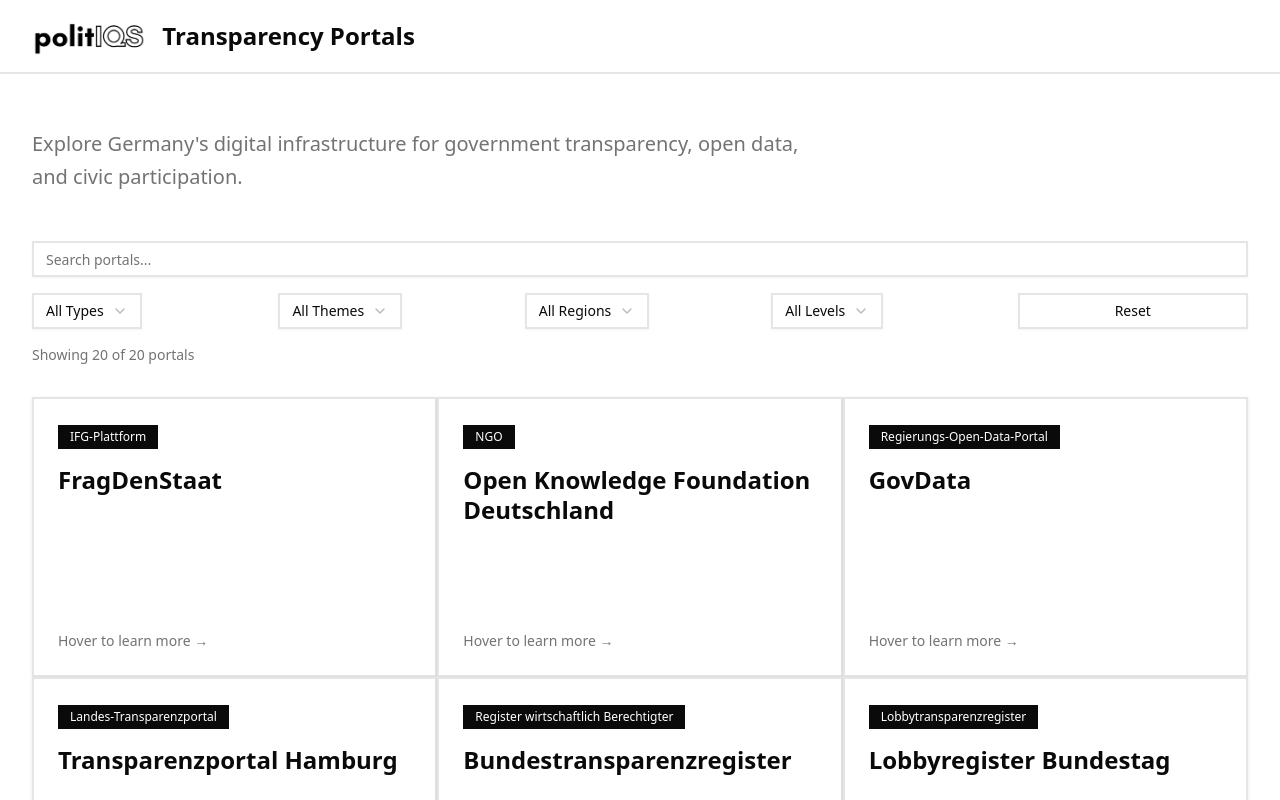
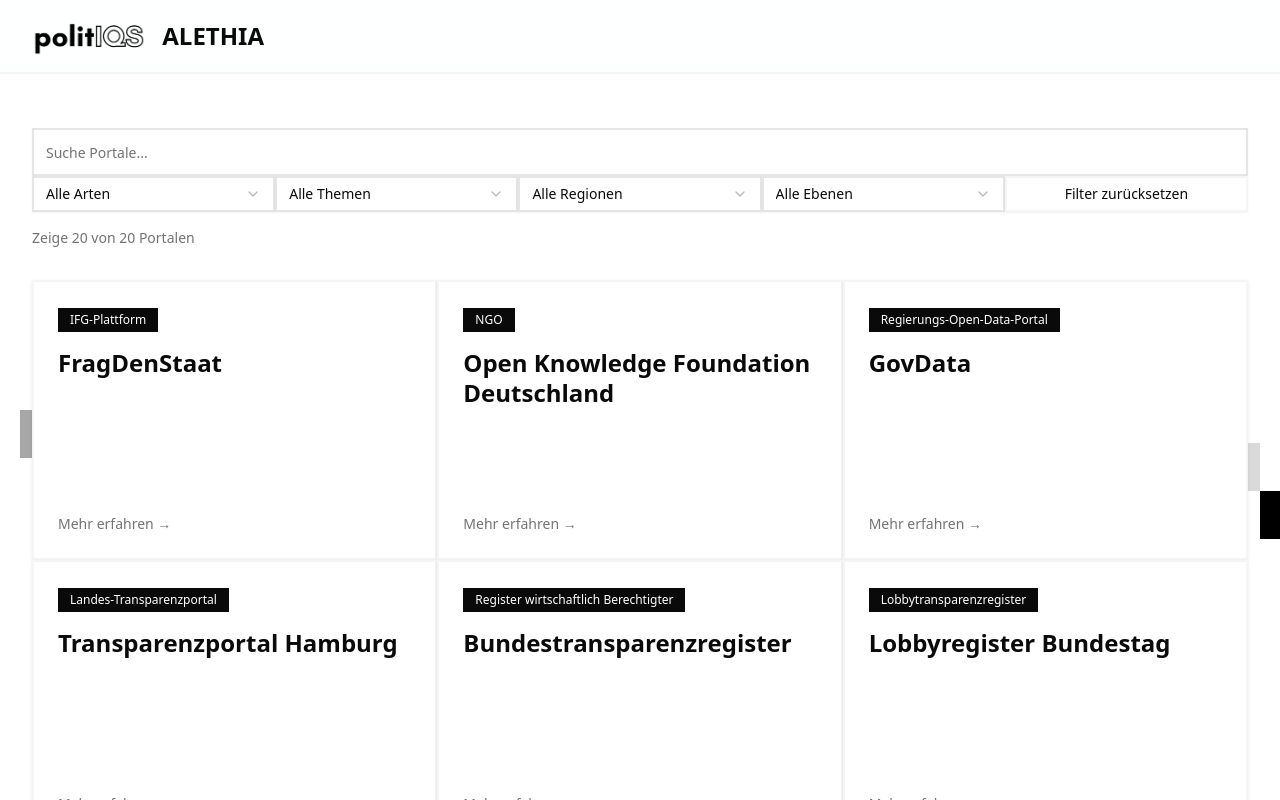
Before and after one commit to polit-iqs/platforms, a Next.js app: page / in a window 1280 px wide. Shown: the top 800 px of the page. Built offline with nearby package versions, Linux system fonts and the light colour scheme.

Commit message:
animation

```diff
--- /dev/null
+++ b/components/BorderAnimation.tsx
@@ -0,0 +1,143 @@
+"use client";
+
+import { useEffect, useState } from "react";
+
+interface Sq {
+  id: number;
+  x: number;
+  y: number;
+  size: number;
+  opacity: number;
+  phase: "in" | "hold" | "out";
+  timer: number;
+  side: "left" | "right";
+}
+
+export default function SideCornerSquares() {
+  const [squares, setSquares] = useState<Sq[]>([]);
+
+  const attachPositions = (sq: Sq) => {
+    const out: { x: number; y: number }[] = [];
+    const sizes = [24, 48];
+
+    for (const newS of sizes) {
+      out.push(
+        { x: sq.x - newS, y: sq.y - newS },
+        { x: sq.x + sq.size, y: sq.y - newS },
+        { x: sq.x - newS, y: sq.y + sq.size },
+        { x: sq.x + sq.size, y: sq.y + sq.size }
+      );
+    }
+    return out;
+  };
+
+  const pickAttach = (existing: Sq[], side: "left" | "right") => {
+    const group = existing.filter(s => s.side === side);
+    if (group.length === 0) return null;
+    const base = group[Math.floor(Math.random() * group.length)];
+    const opts = attachPositions(base);
+    return opts[Math.floor(Math.random() * opts.length)];
+  };
+
+  const initialSpawn = (side: "left" | "right") => {
+    const size = 48;
+    const y = Math.random() * window.innerHeight * 0.8 + 40;
+    const x = side === "left" ? 20 : window.innerWidth - size - 20;
+
+    return {
+      id: Date.now() + Math.random(),
+      x,
+      y,
+      size,
+      opacity: 0,
+      phase: "in" as const,
+      timer: 0,
+      side
+    };
+  };
+
+  useEffect(() => {
+    const spawn = () => {
+      setSquares(prev => {
+        const cleaned = prev.filter(q => Date.now() - q.id < 6000);
+
+        const side = Math.random() < 0.5 ? "left" : "right";
+
+        if (!cleaned.some(s => s.side === side)) {
+          return [...cleaned, initialSpawn(side)];
+        }
+
+        const pos = pickAttach(cleaned, side);
+        if (!pos) return cleaned;
+
+        const size = Math.random() < 0.5 ? 24 : 48;
+
+        return [
+          ...cleaned,
+          {
+            id: Date.now() + Math.random(),
+            x: pos.x,
+            y: pos.y,
+            size,
+            opacity: 0,
+            phase: "in",
+            timer: 0,
+            side
+          }
+        ];
+      });
+    };
+
+    const h = setInterval(spawn, 700);
+    return () => clearInterval(h);
+  }, []);
+
+  useEffect(() => {
+    const loop = setInterval(() => {
+      setSquares(prev =>
+        prev
+          .map((sq): Sq => {
+            if (sq.phase === "in") {
+              const next = sq.opacity + 0.04;
+              if (next >= 1) return { ...sq, opacity: 1, phase: "hold", timer: 0 };
+              return { ...sq, opacity: next };
+            }
+
+            if (sq.phase === "hold") {
+              if (sq.timer > 40) return { ...sq, phase: "out" };
+              return { ...sq, timer: sq.timer + 1 };
+            }
+
+            if (sq.phase === "out") {
+              const next = sq.opacity - 0.03;
+              return { ...sq, opacity: Math.max(0, next) };
+            }
+
+            return sq;
+          })
+          .filter(s => s.opacity > 0) as Sq[]
+      );
+    }, 40);
+
+    return () => clearInterval(loop);
+  }, []);
+
+  return (
+    <div className="pointer-events-none fixed inset-0 z-0">
+      {squares.map(sq => (
+        <div
+          key={sq.id}
+          className="absolute bg-black"
+          style={{
+            left: sq.x,
+            top: sq.y,
+            width: sq.size,
+            height: sq.size,
+            opacity: sq.opacity,
+            transition: "opacity 0.25s linear"
+          }}
+        />
+      ))}
+    </div>
+  );
+}
--- a/src/app/globals.css
+++ b/src/app/globals.css
@@ -77,7 +77,7 @@
   --accent: oklch(0.97 0 0);
   --accent-foreground: oklch(0.205 0 0);
   --destructive: oklch(0.577 0.245 27.325);
-  --border: oklch(0.922 0 0);
+  --border: oklch(97.015% 0.00011 271.152);
   --input: oklch(0.922 0 0);
   --ring: oklch(0.708 0 0);
   --chart-1: oklch(0.646 0.222 41.116);
@@ -172,3 +172,135 @@
 .group:hover .group-hover\:rotate-y-180 {
   transform: rotateY(180deg);
 }
+
+/* Border Animation - Squares */
+@keyframes squareParent {
+  0% {
+    opacity: 0.25;
+    transform: scale(1);
+  }
+  50% {
+    opacity: 0.25;
+    transform: scale(1);
+  }
+  75% {
+    opacity: 0.1;
+    transform: scale(0.8);
+  }
+  100% {
+    opacity: 0;
+    transform: scale(0);
+  }
+}
+
+@keyframes squareChildLeft {
+  0% {
+    opacity: 0;
+    transform: translate(0, 0) scale(0);
+  }
+  50% {
+    opacity: 0;
+    transform: translate(0, 0) scale(0);
+  }
+  60% {
+    opacity: 0.2;
+    transform: translate(-60%, -30%) scale(1);
+  }
+  85% {
+    opacity: 0.2;
+    transform: translate(-120%, -60%) scale(1);
+  }
+  100% {
+    opacity: 0;
+    transform: translate(-180%, -100%) scale(0);
+  }
+}
+
+@keyframes squareChildRight {
+  0% {
+    opacity: 0;
+    transform: translate(0, 0) scale(0);
+  }
+  50% {
+    opacity: 0;
+    transform: translate(0, 0) scale(0);
+  }
+  60% {
+    opacity: 0.2;
+    transform: translate(60%, -30%) scale(1);
+  }
+  85% {
+    opacity: 0.2;
+    transform: translate(120%, -60%) scale(1);
+  }
+  100% {
+    opacity: 0;
+    transform: translate(180%, -100%) scale(0);
+  }
+}
+
+@keyframes squareChildBottomLeft {
+  0% {
+    opacity: 0;
+    transform: translate(0, 0) scale(0);
+  }
+  50% {
+    opacity: 0;
+    transform: translate(0, 0) scale(0);
+  }
+  60% {
+    opacity: 0.2;
+    transform: translate(-60%, 30%) scale(1);
+  }
+  85% {
+    opacity: 0.2;
+    transform: translate(-120%, 60%) scale(1);
+  }
+  100% {
+    opacity: 0;
+    transform: translate(-180%, 100%) scale(0);
+  }
+}
+
+@keyframes squareChildBottomRight {
+  0% {
+    opacity: 0;
+    transform: translate(0, 0) scale(0);
+  }
+  50% {
+    opacity: 0;
+    transform: translate(0, 0) scale(0);
+  }
+  60% {
+    opacity: 0.2;
+    transform: translate(60%, 30%) scale(1);
+  }
+  85% {
+    opacity: 0.2;
+    transform: translate(120%, 60%) scale(1);
+  }
+  100% {
+    opacity: 0;
+    transform: translate(180%, 100%) scale(0);
+  }
+}
+
+.animate-square-parent {
+  animation: squareParent infinite ease-in-out;
+}
+
+.animate-square-child-left {
+  animation: squareChildLeft infinite ease-in-out;
+}
+
+.animate-square-child-right {
+  animation: squareChildRight infinite ease-in-out;
+}
+
+.animate-square-child-bottom-left {
+  animation: squareChildBottomLeft infinite ease-in-out;
+}
+
+.animate-square-child-bottom-right {
+  animation: squareChildBottomRight infinite ease-in-out;
+}
--- a/src/app/page.tsx
+++ b/src/app/page.tsx
@@ -5,6 +5,7 @@
 import { Input } from "@/components/ui/input";
 import { Button } from "@/components/ui/button";
 import { Select, SelectContent, SelectItem, SelectTrigger, SelectValue } from "@/components/ui/select";
+import BorderAnimation from "@/components/BorderAnimation";
 import platformsData from "@/data/platforms.json";
 
 interface Platform {
@@ -87,8 +88,11 @@
 
   return (
     <>
+      {/* Border Animations */}
+      <BorderAnimation />
+
       {/* Fixed Top Bar */}
-      <div className="fixed top-0 left-0 right-0 bg-background border-b-2 border-border z-50">
+<div className="fixed top-0 left-0 right-0 bg-background/50 backdrop-blur-md border-b-2 border-border z-50">
         <div className="max-w-7xl mx-auto px-4 sm:px-6 lg:px-8 py-4 flex items-center gap-4">
           <img
             src="/images/politiqs.png"
@@ -96,36 +100,34 @@
             className="h-10 w-auto select-none"
             draggable="false"
           />
-          <h1 className="text-xl sm:text-2xl font-bold text-foreground">Transparency Portals</h1>
-        </div>
+<h1 className="text-xl sm:text-2xl font-bold text-foreground font-poppins">
+  ALETHIA
+</h1>        </div>
       </div>
 
       <main className="min-h-screen bg-background px-4 sm:px-6 lg:px-8 pt-24">
         <div className="max-w-7xl mx-auto py-8">
           {/* Header - Description section */}
-          <div className="mb-12">
-            <p className="text-lg sm:text-xl text-muted-foreground max-w-3xl leading-relaxed mb-8">
-              Explore Germany's digital infrastructure for government transparency, open data, and civic participation.
-            </p>
-          </div>
+
 
           {/* Search and Filters */}
           <div className="mb-8 space-y-4">
+            <div className="mb-0 space-y-0">
             <Input
               type="text"
-              placeholder="Search portals..."
+              placeholder="Suche Portale..."
               value={searchQuery}
               onChange={(e) => setSearchQuery(e.target.value)}
-              className="w-full text-base rounded-none border-2"
+              className="w-full text-base rounded-none border-2 h-12"
             />
 
-            <div className="grid grid-cols-2 sm:grid-cols-4 lg:grid-cols-5 gap-4">
+          <div className="grid grid-cols-5 gap-0">
   <Select value={typeFilter} onValueChange={setTypeFilter}>
-                <SelectTrigger className="rounded-none border-2">
+    <SelectTrigger className="w-full rounded-none border-2">
       <SelectValue placeholder="Type" />
     </SelectTrigger>
     <SelectContent>
-                  <SelectItem value="all">All Types</SelectItem>
+      <SelectItem value="all">Alle Arten</SelectItem>
       {types.map(type => (
         <SelectItem key={type} value={type}>{type}</SelectItem>
       ))}
@@ -133,11 +135,11 @@
   </Select>
 
   <Select value={themeFilter} onValueChange={setThemeFilter}>
-                <SelectTrigger className="rounded-none border-2">
+    <SelectTrigger className="w-full rounded-none border-2">
       <SelectValue placeholder="Theme" />
     </SelectTrigger>
     <SelectContent>
-                  <SelectItem value="all">All Themes</SelectItem>
+      <SelectItem value="all">Alle Themen</SelectItem>
       {themes.map(theme => (
         <SelectItem key={theme} value={theme}>{theme}</SelectItem>
       ))}
@@ -145,11 +147,11 @@
   </Select>
 
   <Select value={regionFilter} onValueChange={setRegionFilter}>
-                <SelectTrigger className="rounded-none border-2">
+    <SelectTrigger className="w-full rounded-none border-2">
       <SelectValue placeholder="Region" />
     </SelectTrigger>
     <SelectContent>
-                  <SelectItem value="all">All Regions</SelectItem>
+      <SelectItem value="all">Alle Regionen</SelectItem>
       {regions.map(region => (
         <SelectItem key={region} value={region}>{region}</SelectItem>
       ))}
@@ -157,11 +159,11 @@
   </Select>
 
   <Select value={levelFilter} onValueChange={setLevelFilter}>
-                <SelectTrigger className="rounded-none border-2">
+    <SelectTrigger className="w-full rounded-none border-2">
       <SelectValue placeholder="Level" />
     </SelectTrigger>
     <SelectContent>
-                  <SelectItem value="all">All Levels</SelectItem>
+      <SelectItem value="all">Alle Ebenen</SelectItem>
       {levels.map(level => (
         <SelectItem key={level} value={level}>{level}</SelectItem>
       ))}
@@ -171,14 +173,16 @@
   <Button
     onClick={resetFilters}
     variant="outline"
-                className="rounded-none border-2 hover:bg-foreground hover:text-background transition-colors"
+    className="w-full rounded-none border-2 hover:bg-foreground hover:text-background transition-colors"
   >
-                Reset
+    Filter zurücksetzen
   </Button>
 </div>
+            </div>
 
-            <div className="text-sm text-muted-foreground">
-              Showing {filteredPlatforms.length} of {platforms.length} portals
+
+            <div className="mt-4 text-sm text-muted-foreground">
+              Zeige {filteredPlatforms.length} von {platforms.length} Portalen
             </div>
           </div>
 
@@ -186,7 +190,7 @@
           <div className="grid grid-cols-1 md:grid-cols-2 lg:grid-cols-3 gap-0">
             {filteredPlatforms.length === 0 ? (
               <div className="col-span-full text-center py-16 text-muted-foreground">
-                No portals found matching your filters.
+                Keine Portale gefunden, die Ihren Filtern entsprechen.
               </div>
             ) : (
               filteredPlatforms.map((platform, index) => (
@@ -211,7 +215,7 @@
                           </h2>
                         </div>
                         <div className="text-sm text-muted-foreground font-medium">
-                          Hover to learn more →
+                          Mehr erfahren →
                         </div>
                       </div>
 
@@ -222,11 +226,11 @@
                             {platform.Description}
                           </p>
                           <div className="text-xs opacity-75">
-                            <span className="font-semibold">Founded by:</span> {platform.Founders}
+                            <span className="font-semibold">Gegründet von:</span> {platform.Founders}
                           </div>
                         </div>
                         <div className="text-sm font-medium opacity-90">
-                          Click to visit →
+                          Website besuchen →
                         </div>
                       </div>
                     </div>
```
Lines whose indentation alone changed are shown as unchanged.
